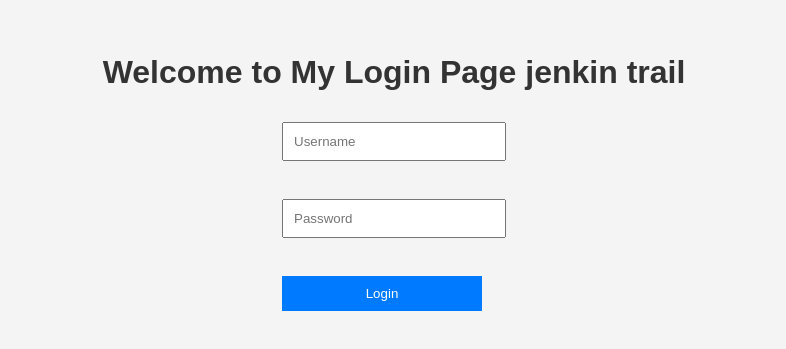
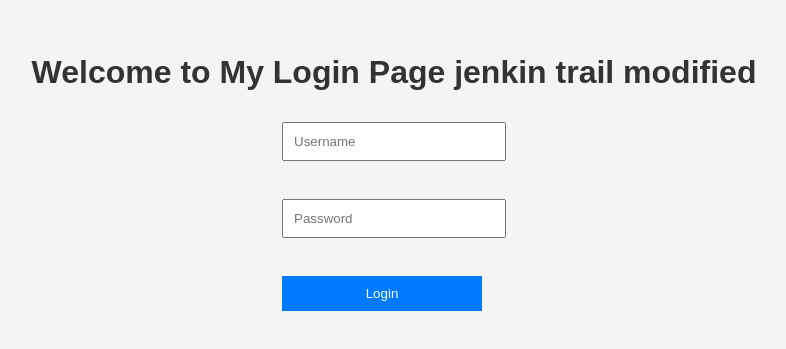
Before and after one commit to BharathkumarRG/action-runner, a plain HTML site: page index.html in a window 1280 px wide. Shown: the part 231-580 px from the top of the page, without its empty margins (246-1032 px from the left). Drawn offline with Linux system fonts and the light colour scheme.

```diff
--- a/index.html
+++ b/index.html
@@ -7,7 +7,7 @@
     <link rel="stylesheet" href="style.css">
 </head>
 <body>
-    <h1>Welcome to My Login Page jenkin trail </h1>
+    <h1>Welcome to My Login Page jenkin trail modified </h1>
     <form>
         <input type="text" placeholder="Username"><br>
         <input type="password" placeholder="Password"><br>
```
